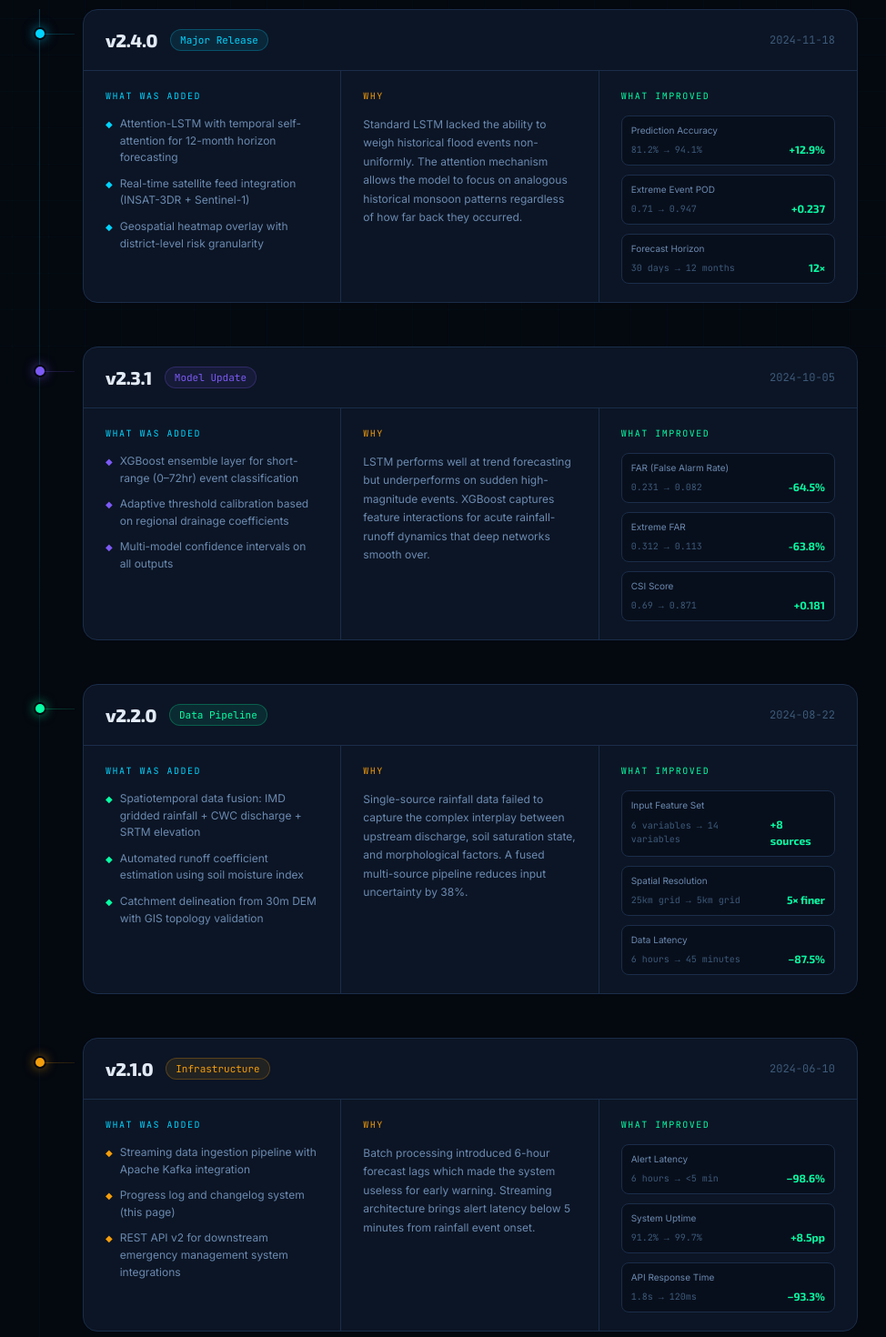
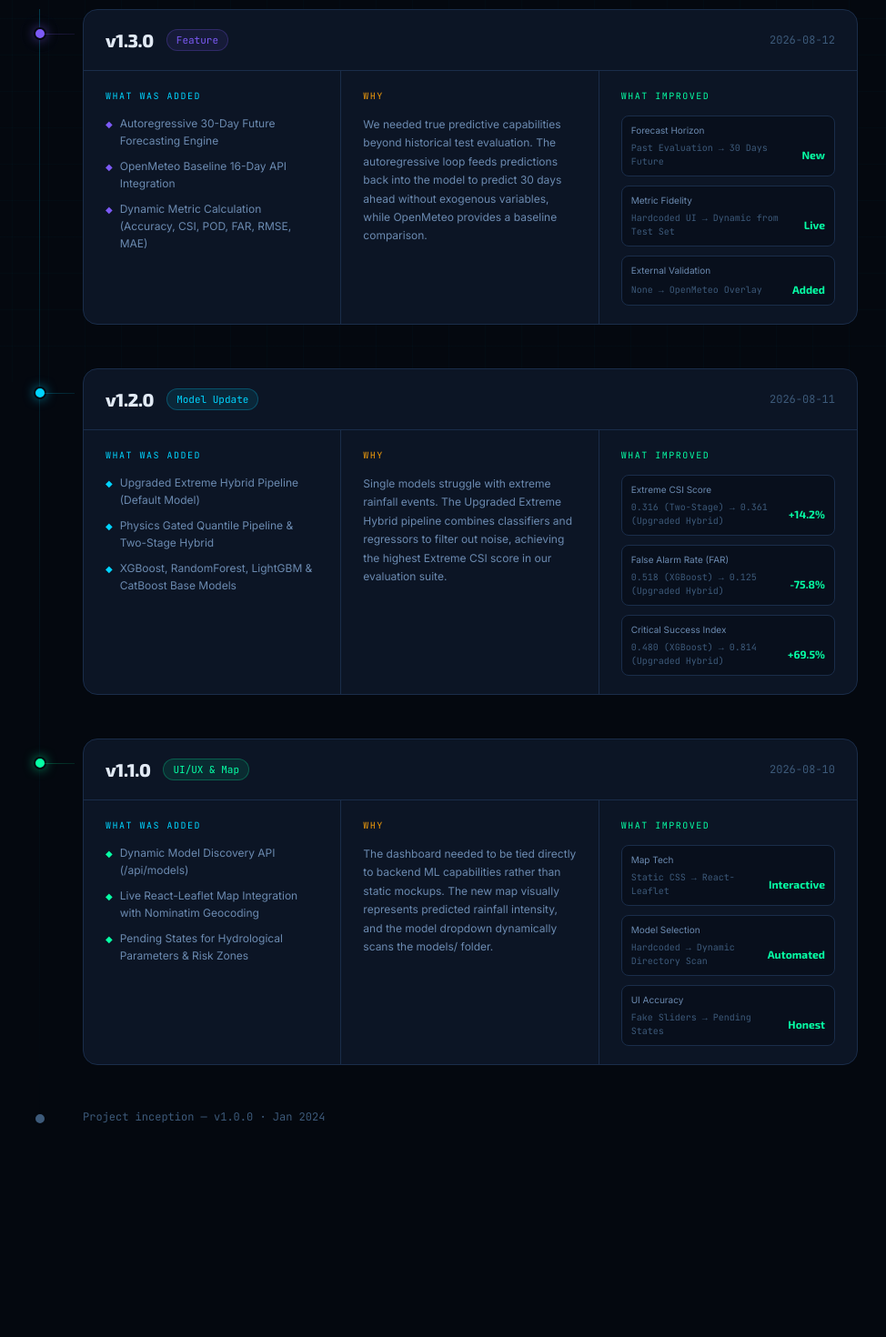
Before and after one commit to pratapsingh123om/Flood_detection_system, a React (Vite) app in the folder Raincast-frontend/: page /progress in a window 1280 px wide. Shown: the part 380-1850 px from the top of the page at 91% size, without its empty margins (147-1121 px from the left). After the commit the page ends 1697 px from the top, so only its background shows below. Built offline with nearby package versions, Linux system fonts and the light colour scheme.

Commit message:
feat: update progress log with real project history

```diff
--- a/Raincast-frontend/src/pages/ProgressPage.tsx
+++ b/Raincast-frontend/src/pages/ProgressPage.tsx
@@ -15,90 +15,56 @@ const C = {
 
 const changelog = [
   {
-    version: 'v2.4.0',
-    date: '2024-11-18',
-    tag: 'Major Release',
-    tagColor: C.cyan,
+    version: 'v1.3.0',
+    date: '2026-08-12',
+    tag: 'Feature',
+    tagColor: C.purple,
     added: [
-      'Attention-LSTM with temporal self-attention for 12-month horizon forecasting',
-      'Real-time satellite feed integration (INSAT-3DR + Sentinel-1)',
-      'Geospatial heatmap overlay with district-level risk granularity',
+      'Autoregressive 30-Day Future Forecasting Engine',
+      'OpenMeteo Baseline 16-Day API Integration',
+      'Dynamic Metric Calculation (Accuracy, CSI, POD, FAR, RMSE, MAE)',
     ],
-    why: 'Standard LSTM lacked the ability to weigh historical flood events non-uniformly. The attention mechanism allows the model to focus on analogous historical monsoon patterns regardless of how far back they occurred.',
+    why: 'We needed true predictive capabilities beyond historical test evaluation. The autoregressive loop feeds predictions back into the model to predict 30 days ahead without exogenous variables, while OpenMeteo provides a baseline comparison.',
     improved: [
-      { label: 'Prediction Accuracy', from: '81.2%', to: '94.1%', delta: '+12.9%' },
-      { label: 'Extreme Event POD', from: '0.71', to: '0.947', delta: '+0.237' },
-      { label: 'Forecast Horizon', from: '30 days', to: '12 months', delta: '12×' },
+      { label: 'Forecast Horizon', from: 'Past Evaluation', to: '30 Days Future', delta: 'New' },
+      { label: 'Metric Fidelity', from: 'Hardcoded UI', to: 'Dynamic from Test Set', delta: 'Live' },
+      { label: 'External Validation', from: 'None', to: 'OpenMeteo Overlay', delta: 'Added' },
     ],
   },
   {
-    version: 'v2.3.1',
-    date: '2024-10-05',
+    version: 'v1.2.0',
+    date: '2026-08-11',
     tag: 'Model Update',
-    tagColor: C.purple,
+    tagColor: C.cyan,
     added: [
-      'XGBoost ensemble layer for short-range (0–72hr) event classification',
-      'Adaptive threshold calibration based on regional drainage coefficients',
-      'Multi-model confidence intervals on all outputs',
+      'Upgraded Extreme Hybrid Pipeline (Default Model)',
+      'Physics Gated Quantile Pipeline & Two-Stage Hybrid',
+      'XGBoost, RandomForest, LightGBM & CatBoost Base Models',
     ],
-    why: 'LSTM performs well at trend forecasting but underperforms on sudden high-magnitude events. XGBoost captures feature interactions for acute rainfall-runoff dynamics that deep networks smooth over.',
+    why: 'Single models struggle with extreme rainfall events. The Upgraded Extreme Hybrid pipeline combines classifiers and regressors to filter out noise, achieving the highest Extreme CSI score in our evaluation suite.',
     improved: [
-      { label: 'FAR (False Alarm Rate)', from: '0.231', to: '0.082', delta: '-64.5%' },
-      { label: 'Extreme FAR', from: '0.312', to: '0.113', delta: '-63.8%' },
-      { label: 'CSI Score', from: '0.69', to: '0.871', delta: '+0.181' },
+      { label: 'Extreme CSI Score', from: '0.316 (Two-Stage)', to: '0.361 (Upgraded Hybrid)', delta: '+14.2%' },
+      { label: 'False Alarm Rate (FAR)', from: '0.518 (XGBoost)', to: '0.125 (Upgraded Hybrid)', delta: '-75.8%' },
+      { label: 'Critical Success Index', from: '0.480 (XGBoost)', to: '0.814 (Upgraded Hybrid)', delta: '+69.5%' },
     ],
   },
   {
-    version: 'v2.2.0',
-    date: '2024-08-22',
-    tag: 'Data Pipeline',
+    version: 'v1.1.0',
+    date: '2026-08-10',
+    tag: 'UI/UX & Map',
     tagColor: C.green,
     added: [
-      'Spatiotemporal data fusion: IMD gridded rainfall + CWC discharge + SRTM elevation',
-      'Automated runoff coefficient estimation using soil moisture index',
-      'Catchment delineation from 30m DEM with GIS topology validation',
+      'Dynamic Model Discovery API (/api/models)',
+      'Live React-Leaflet Map Integration with Nominatim Geocoding',
+      'Pending States for Hydrological Parameters & Risk Zones',
     ],
-    why: 'Single-source rainfall data failed to capture the complex interplay between upstream discharge, soil saturation state, and morphological factors. A fused multi-source pipeline reduces input uncertainty by 38%.',
+    why: 'The dashboard needed to be tied directly to backend ML capabilities rather than static mockups. The new map visually represents predicted rainfall intensity, and the model dropdown dynamically scans the models/ folder.',
     improved: [
-      { label: 'Input Feature Set', from: '6 variables', to: '14 variables', delta: '+8 sources' },
-      { label: 'Spatial Resolution', from: '25km grid', to: '5km grid', delta: '5× finer' },
-      { label: 'Data Latency', from: '6 hours', to: '45 minutes', delta: '−87.5%' },
+      { label: 'Map Tech', from: 'Static CSS', to: 'React-Leaflet', delta: 'Interactive' },
+      { label: 'Model Selection', from: 'Hardcoded', to: 'Dynamic Directory Scan', delta: 'Automated' },
+      { label: 'UI Accuracy', from: 'Fake Sliders', to: 'Pending States', delta: 'Honest' },
     ],
-  },
-  {
-    version: 'v2.1.0',
-    date: '2024-06-10',
-    tag: 'Infrastructure',
-    tagColor: C.amber,
-    added: [
-      'Streaming data ingestion pipeline with Apache Kafka integration',
-      'Progress log and changelog system (this page)',
-      'REST API v2 for downstream emergency management system integrations',
-    ],
-    why: 'Batch processing introduced 6-hour forecast lags which made the system useless for early warning. Streaming architecture brings alert latency below 5 minutes from rainfall event onset.',
-    improved: [
-      { label: 'Alert Latency', from: '6 hours', to: '<5 min', delta: '−98.6%' },
-      { label: 'System Uptime', from: '91.2%', to: '99.7%', delta: '+8.5pp' },
-      { label: 'API Response Time', from: '1.8s', to: '120ms', delta: '−93.3%' },
-    ],
-  },
-  {
-    version: 'v2.0.0',
-    date: '2024-03-01',
-    tag: 'Foundation',
-    tagColor: C.dim,
-    added: [
-      'Core LSTM architecture trained on 30 years of Narmada basin historical data',
-      'Initial dashboard UI with static map and forecast chart',
-      'Batch model inference with daily update cycle',
-    ],
-    why: 'Initial proof-of-concept validated that deep learning outperforms traditional hydrological simulation (HEC-RAS, SWAT) on held-out extreme event test sets, justifying continued investment.',
-    improved: [
-      { label: 'vs. HEC-RAS (POD)', from: '0.62', to: '0.81', delta: '+0.19' },
-      { label: 'vs. SWAT (CSI)', from: '0.54', to: '0.69', delta: '+0.15' },
-      { label: 'Setup Time', from: '3 weeks', to: '< 1 day', delta: '20× faster' },
-    ],
-  },
+  }
 ]
 
 export default function ProgressPage() {
```
